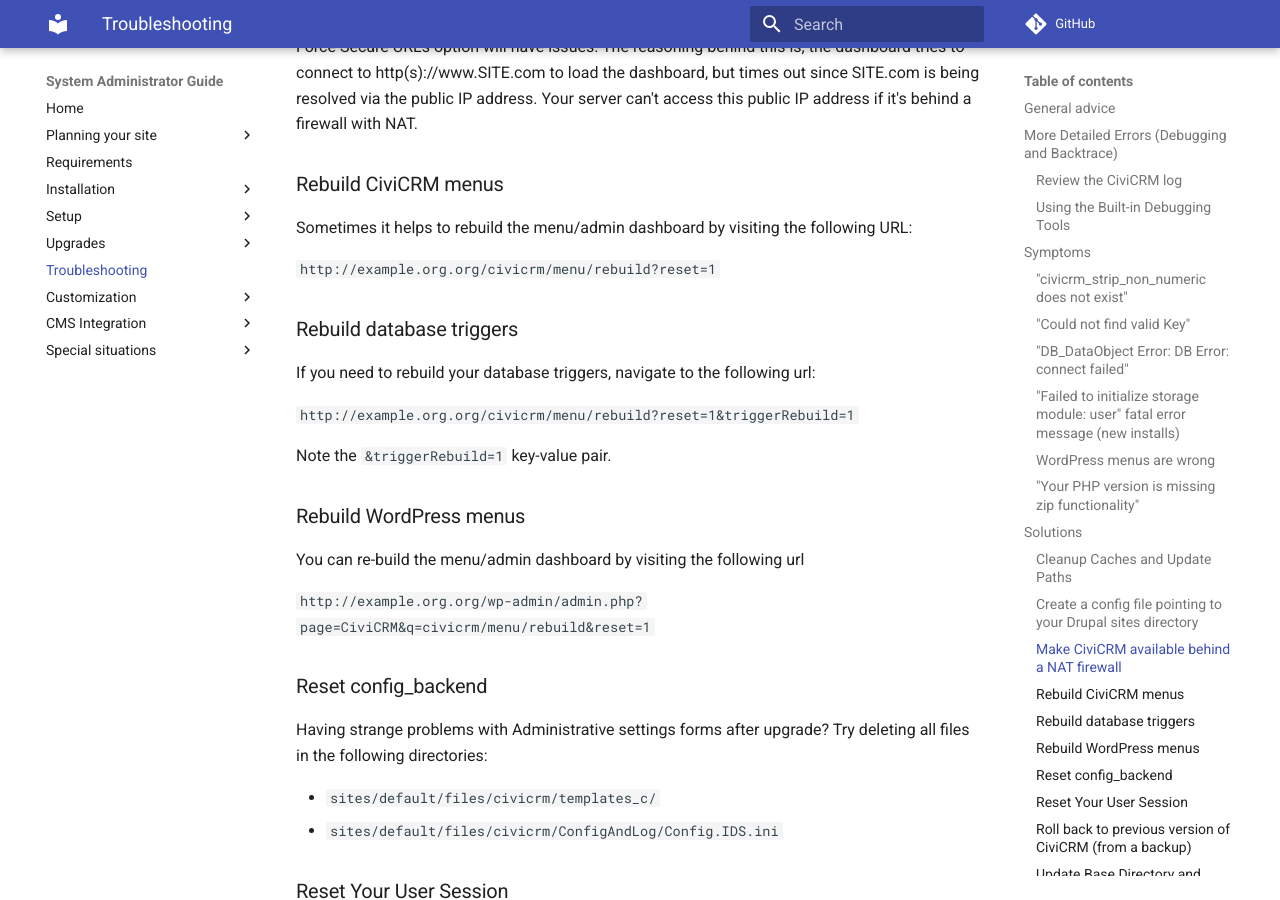
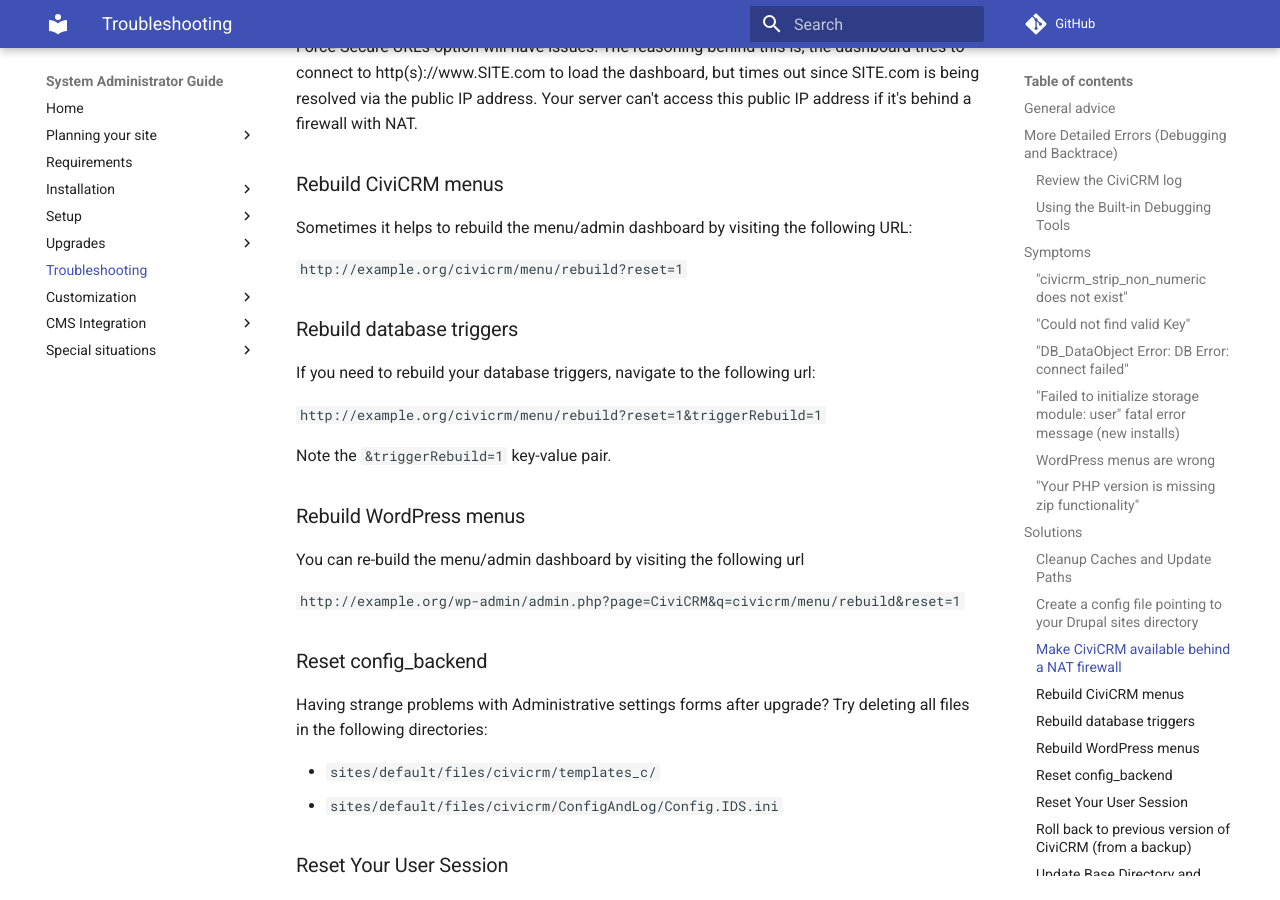
Before and after one commit to civicrm/civicrm-sysadmin-guide, an MkDocs documentation site: the page built from docs/troubleshooting.md, in a window 1280 px wide and 900 px high, scrolled down 4352 px. Built offline with MkDocs 1.6.1 and Material for MkDocs 9.7.7, drawn with Linux system fonts in a browser that asks for light colours; comment, search, counter and statistics services are not loaded; old or Windows-style settings are respelled for this version of MkDocs; part of the change alters nothing that is shown.

Commit message:
Minor nit

```diff
--- a/docs/troubleshooting.md
+++ b/docs/troubleshooting.md
@@ -116,13 +116,13 @@ If CiviCRM is installed on a server behind a firewall with NAT, you'll need to a
 
 Sometimes it helps to rebuild the menu/admin dashboard by visiting the following URL:
 
-`http://example.org.org/civicrm/menu/rebuild?reset=1`
+`http://example.org/civicrm/menu/rebuild?reset=1`
 
 ### Rebuild database triggers {:#trigger-rebuild}
 
 If you need to rebuild your database triggers, navigate to the following url:
 
-`http://example.org.org/civicrm/menu/rebuild?reset=1&triggerRebuild=1`
+`http://example.org/civicrm/menu/rebuild?reset=1&triggerRebuild=1`
 
 Note the `&triggerRebuild=1` key-value pair.
 
@@ -130,7 +130,7 @@ Note the `&triggerRebuild=1` key-value pair.
 
 You can re-build the menu/admin dashboard by visiting the following url
 
-`http://example.org.org/wp-admin/admin.php?page=CiviCRM&q=civicrm/menu/rebuild&reset=1`
+`http://example.org/wp-admin/admin.php?page=CiviCRM&q=civicrm/menu/rebuild&reset=1`
 
 ### Reset config_backend
 
```
